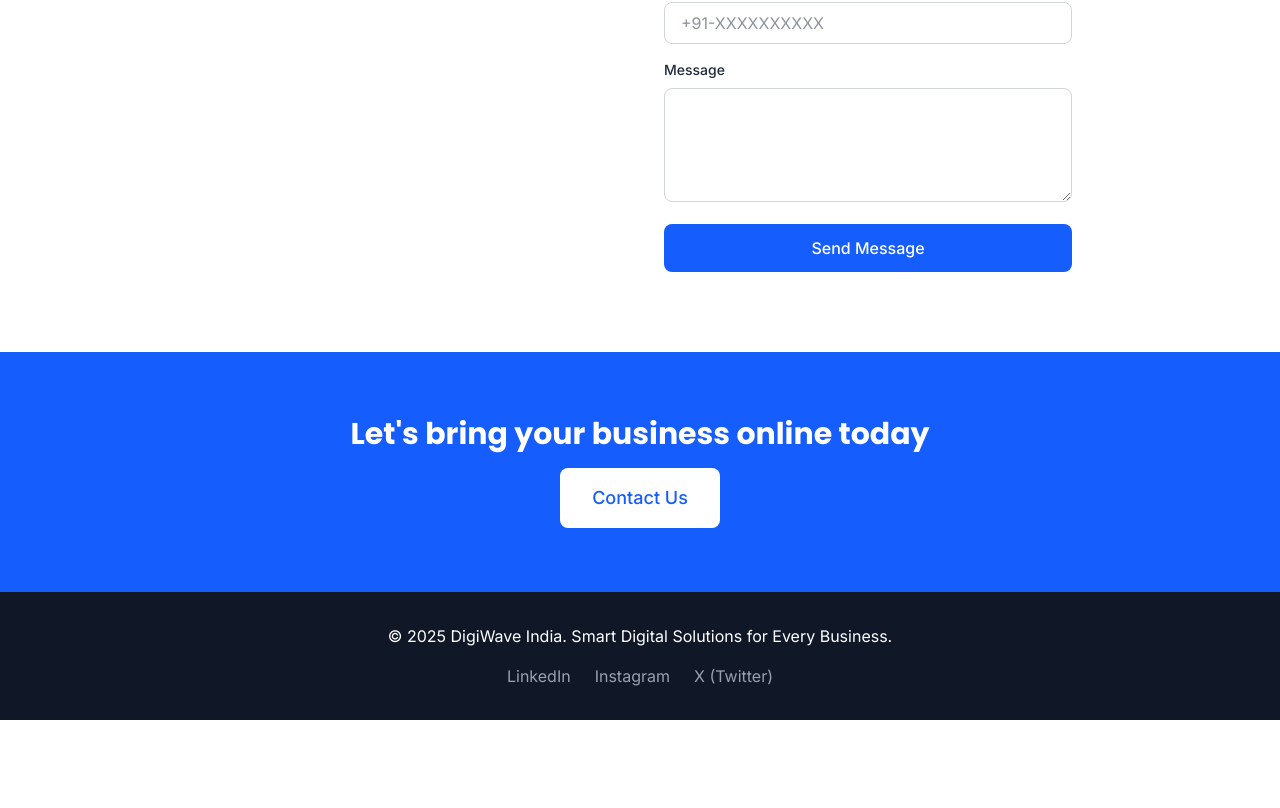
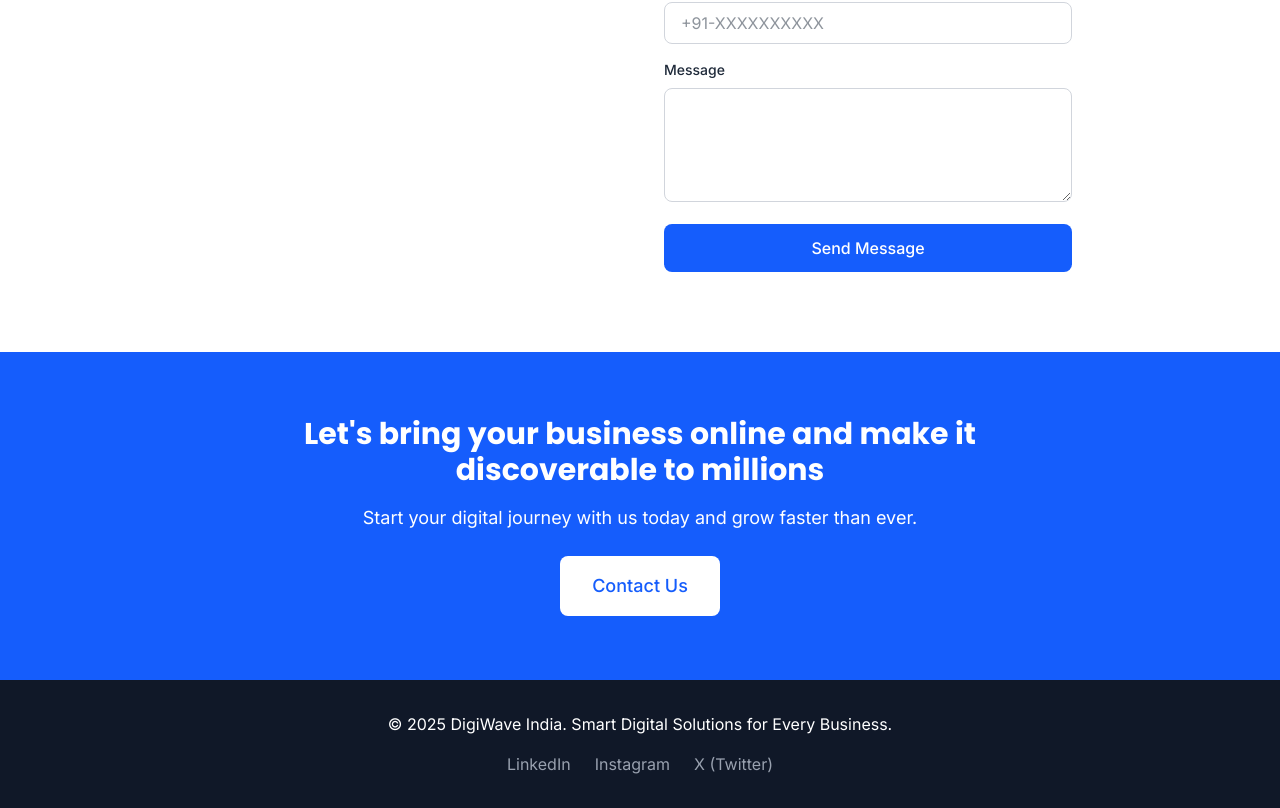
Before and after one commit to DigiWaveIndia/digiwaveindia, a Next.js app: page / in a window 1280 px wide. Shown: the part 3292-4100 px from the top of the page. Before the commit the page ends 4012 px from the top, so only its background shows below. Built offline with nearby package versions, Linux system fonts and the light colour scheme.

Commit message:
Contact us banner text updated

```diff
--- a/src/app/components/ResponsiveLayout.js
+++ b/src/app/components/ResponsiveLayout.js
@@ -207,7 +207,8 @@ export default function ResponsiveLayout() {
       {/* CTA Footer Banner */}
       <section className="py-16 bg-blue-600 text-white">
         <div className="max-w-4xl mx-auto px-4 text-center">
-          <h2 className="text-3xl font-bold mb-4 font-poppins">Let&apos;s bring your business online today</h2>
+          <h2 className="text-3xl font-bold mb-4 font-poppins">Let&apos;s bring your business online and make it discoverable to millions</h2>
+          <p className="text-lg mb-6 font-inter">Start your digital journey with us today and grow faster than ever.</p>
           <a href="#contact" className="bg-white text-blue-600 px-8 py-4 rounded-lg text-lg font-medium hover:bg-gray-100 transition-colors inline-block">
             Contact Us
           </a>
--- a/src/app/components/TabInterface.js
+++ b/src/app/components/TabInterface.js
@@ -229,9 +229,12 @@ export default function TabInterface() {
             {/* Contact Banner */}
             <section className="bg-gradient-to-br from-blue-50 to-cyan-50 -mx-4 px-4 py-12 md:py-16 mb-12 md:mb-16 rounded-lg">
               <div className="text-center">
-                <h1 className="text-4xl md:text-5xl font-bold text-gray-800 mb-6 font-poppins">
-                  Let&apos;s bring your business online today
+                <h1 className="text-4xl md:text-5xl font-bold text-gray-800 mb-4 font-poppins">
+                  Let&apos;s bring your business online and make it discoverable to millions
                 </h1>
+                <p className="text-lg md:text-xl text-gray-600 font-inter">
+                  Start your digital journey with us today and grow faster than ever.
+                </p>
               </div>
             </section>
 
```
